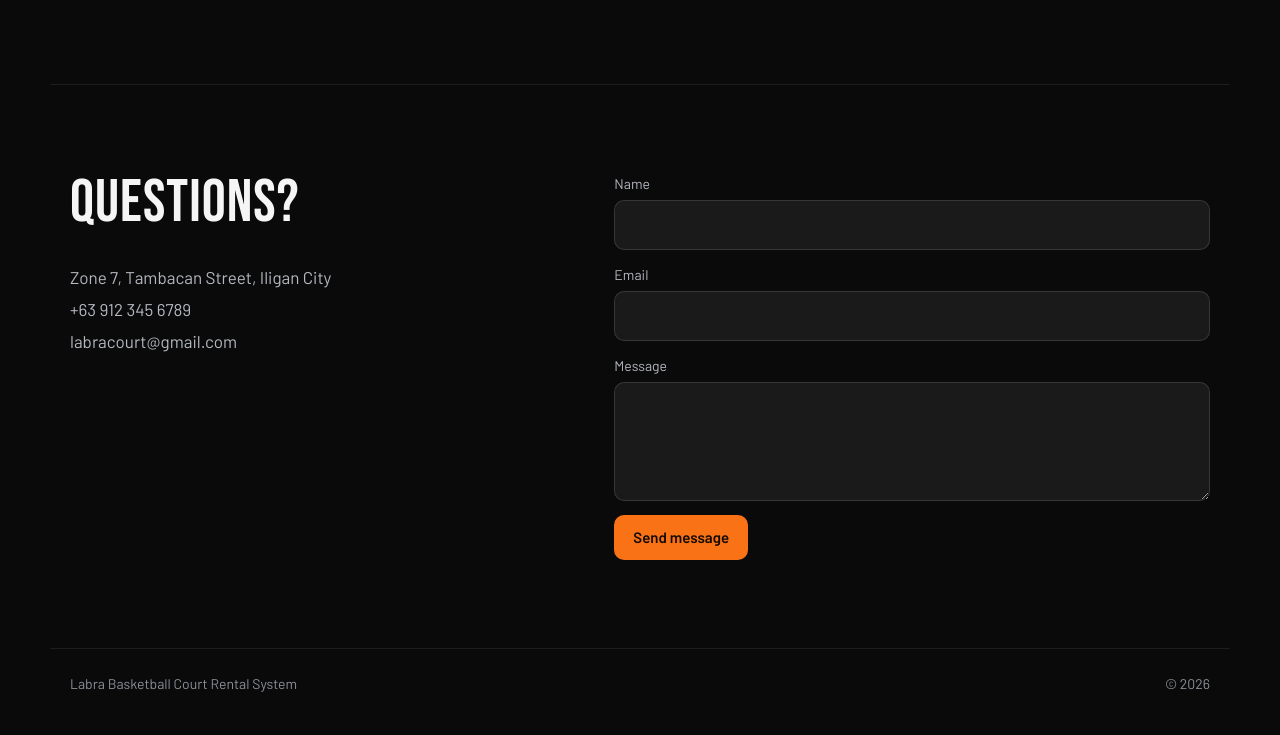
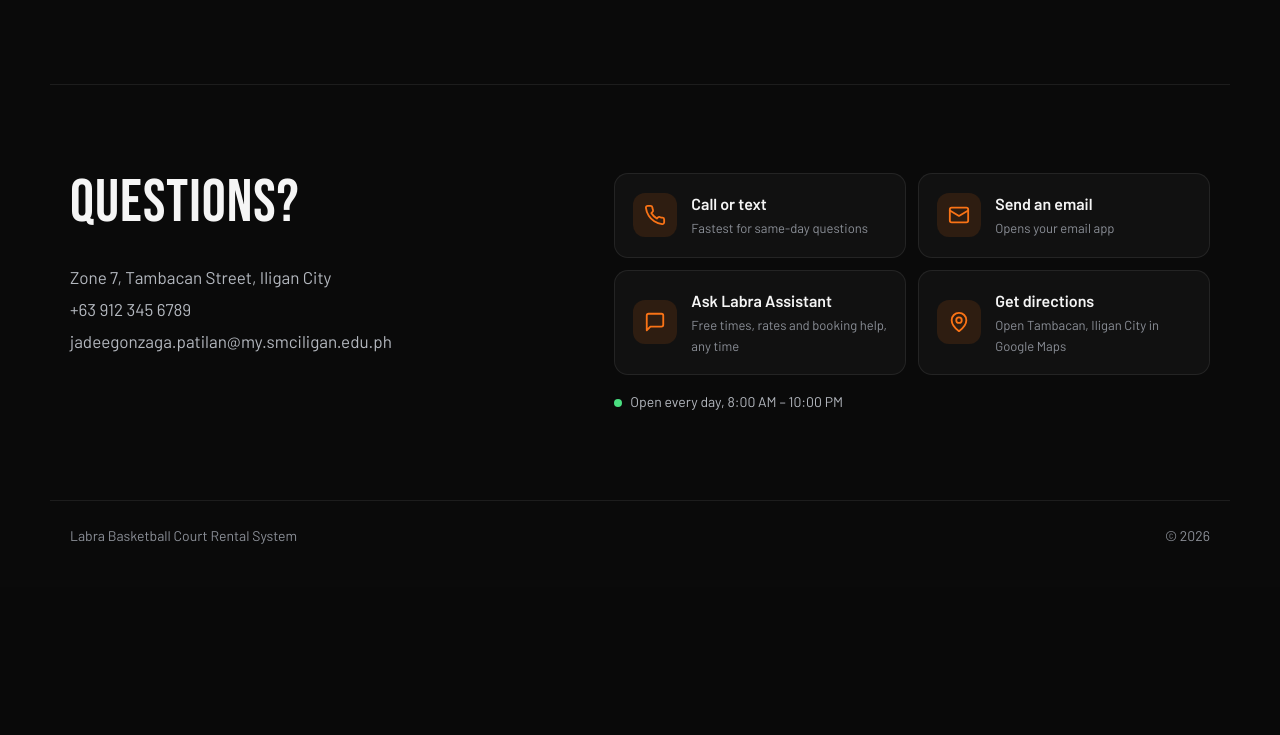
Before and after one commit to jadeepats13-stack/labra_rental_system, a Django app: page / in a window 1280 px wide. Shown: the part 1801-2536 px from the top of the page. After the commit the page ends 2345 px from the top, so only its background shows below. Run offline with Django 5.2, Linux system fonts and the light colour scheme; data that the repository does not hold is empty.

Commit message:
Replace contact form with call, email, chat and directions cards; hash Edit Profile password

```diff
--- a/booking/static/css/user/landing.css
+++ b/booking/static/css/user/landing.css
@@ -341,20 +341,6 @@ a { color: inherit; }
 
 .contact-lines { color: var(--gray-light); font-size: 17px; line-height: 1.9; margin: 0; }
 
-.contact-form {
-    display: grid;
-    gap: 14px;
-}
-
-.contact-form label {
-    display: grid;
-    gap: 6px;
-    font-size: 14px;
-    color: var(--gray-light);
-}
-
-.contact-form .btn { justify-self: start; }
-
 input, textarea {
     width: 100%;
     background: var(--dark-2);
@@ -523,24 +509,79 @@ input.invalid { border-color: var(--red); }
     padding: 0;
 }
 
-/* ── Contact form result ── */
-.contact-status {
-    margin: 0;
-    padding: 10px 12px;
-    border-radius: 10px;
-    font-size: 14px;
-    background: rgba(248, 113, 113, 0.1);
-    border: 1px solid rgba(248, 113, 113, 0.35);
-    color: var(--red);
+/* ── Ways to reach us ── */
+.reach {
+    display: grid;
+    grid-template-columns: repeat(2, minmax(0, 1fr));
+    gap: 12px;
+    align-content: start;
 }
 
-.contact-status.ok {
-    background: rgba(74, 222, 128, 0.1);
-    border-color: rgba(74, 222, 128, 0.35);
-    color: var(--green);
+.reach-card {
+    display: flex;
+    align-items: center;
+    gap: 14px;
+    padding: 18px;
+    border: 1px solid var(--line);
+    border-radius: var(--radius);
+    background: var(--dark);
+    color: var(--white);
+    font: inherit;
+    text-align: left;
+    text-decoration: none;
+    cursor: pointer;
+    transition: border-color 0.2s ease, transform 0.2s ease, background 0.2s ease;
 }
 
-.contact-status[hidden] { display: none; }
+.reach-card:hover {
+    border-color: rgba(249, 115, 22, 0.55);
+    background: var(--dark-2);
+    transform: translateY(-2px);
+}
+
+.reach-icon {
+    flex: 0 0 44px;
+    height: 44px;
+    display: grid;
+    place-items: center;
+    border-radius: 12px;
+    background: rgba(249, 115, 22, 0.12);
+    color: var(--orange);
+}
+
+.reach-icon svg {
+    width: 22px;
+    height: 22px;
+    fill: none;
+    stroke: currentColor;
+    stroke-width: 2;
+    stroke-linecap: round;
+    stroke-linejoin: round;
+}
+
+.reach-text { display: grid; gap: 2px; min-width: 0; }
+.reach-text strong { font-size: 16px; font-weight: 600; }
+.reach-text small { font-size: 13px; color: var(--gray); }
+
+.reach-hours {
+    grid-column: 1 / -1;
+    margin: 4px 0 0;
+    font-size: 14px;
+    color: var(--gray-light);
+}
+
+.reach-dot {
+    display: inline-block;
+    width: 8px;
+    height: 8px;
+    margin-right: 8px;
+    border-radius: 50%;
+    background: var(--green);
+}
+
+@media (max-width: 520px) {
+    .reach { grid-template-columns: 1fr; }
+}
 
 /* ── Forgot password link, code steps ── */
 .auth-tabs[hidden] { display: none; }
--- a/booking/templates/user/landing.html
+++ b/booking/templates/user/landing.html
@@ -10,7 +10,7 @@
     <link rel="preconnect" href="https://fonts.googleapis.com">
     <link rel="preconnect" href="https://fonts.gstatic.com" crossorigin>
     <link href="https://fonts.googleapis.com/css2?family=Bebas+Neue&family=Barlow:wght@400;500;600;700&display=swap" rel="stylesheet">
-    <link rel="stylesheet" href="{% static 'css/user/landing.css' %}?v=3">
+    <link rel="stylesheet" href="{% static 'css/user/landing.css' %}?v=4">
     <link rel="stylesheet" href="{% static 'css/user/chatbot.css' %}?v=1">
 </head>
 
@@ -133,16 +133,37 @@
             <p class="contact-lines">
                 Zone 7, Tambacan Street, Iligan City<br>
                 +63 912 345 6789<br>
-                labracourt@gmail.com
+                jadeegonzaga.patilan@my.smciligan.edu.ph
             </p>
         </div>
-        <form id="contact-form" class="contact-form">
-            <label>Name<input type="text" name="user_name" required></label>
-            <label>Email<input type="email" name="user_email" required></label>
-            <label>Message<textarea name="message" rows="4" required></textarea></label>
-            <button type="submit" class="btn btn-solid" id="contactSend">Send message</button>
-            <p class="contact-status" id="contactStatus" role="status" hidden></p>
-        </form>
+        <!-- Ways to reach us (replaces the old message form) -->
+        <div class="reach">
+            <a class="reach-card" href="tel:+639123456789">
+                <span class="reach-icon" aria-hidden="true">
+                    <svg viewBox="0 0 24 24"><path d="M22 16.9v3a2 2 0 0 1-2.2 2 19.8 19.8 0 0 1-8.6-3.1 19.5 19.5 0 0 1-6-6A19.8 19.8 0 0 1 2.1 4.2 2 2 0 0 1 4.1 2h3a2 2 0 0 1 2 1.7c.1 1 .4 1.9.7 2.8a2 2 0 0 1-.5 2.1L8 9.9a16 16 0 0 0 6 6l1.3-1.3a2 2 0 0 1 2.1-.4c.9.3 1.8.6 2.8.7a2 2 0 0 1 1.8 2z"/></svg>
+                </span>
+                <span class="reach-text"><strong>Call or text</strong><small>Fastest for same-day questions</small></span>
+            </a>
+            <a class="reach-card" href="mailto:jadeegonzaga.patilan@my.smciligan.edu.ph?subject=Question%20about%20the%20LA%20Court">
+                <span class="reach-icon" aria-hidden="true">
+                    <svg viewBox="0 0 24 24"><rect x="2" y="4" width="20" height="16" rx="2"/><path d="m22 7-10 6L2 7"/></svg>
+                </span>
+                <span class="reach-text"><strong>Send an email</strong><small>Opens your email app</small></span>
+            </a>
+            <button type="button" class="reach-card" data-open-chat>
+                <span class="reach-icon" aria-hidden="true">
+                    <svg viewBox="0 0 24 24"><path d="M21 15a2 2 0 0 1-2 2H7l-4 4V5a2 2 0 0 1 2-2h14a2 2 0 0 1 2 2z"/></svg>
+                </span>
+                <span class="reach-text"><strong>Ask Labra Assistant</strong><small>Free times, rates and booking help, any time</small></span>
+            </button>
+            <a class="reach-card" href="https://www.google.com/maps/search/?api=1&query=Tambacan%2C+Iligan+City" target="_blank" rel="noopener">
+                <span class="reach-icon" aria-hidden="true">
+                    <svg viewBox="0 0 24 24"><path d="M20 10c0 6-8 12-8 12s-8-6-8-12a8 8 0 0 1 16 0z"/><circle cx="12" cy="10" r="3"/></svg>
+                </span>
+                <span class="reach-text"><strong>Get directions</strong><small>Open Tambacan, Iligan City in Google Maps</small></span>
+            </a>
+            <p class="reach-hours"><span class="reach-dot"></span>Open every day, 8:00 AM – 10:00 PM</p>
+        </div>
     </section>
 
     <footer class="footer">
@@ -276,44 +297,13 @@
     <script src="{% static 'js/user/landing.js' %}?v=3"></script>
     <script src="{% static 'js/user/chatbot.js' %}?v=1"></script>
     <script>
-        // Contact form: sent by our server, so no email keys are on this page
-        (function () {
-            const form = document.getElementById('contact-form');
-            const status = document.getElementById('contactStatus');
-            const button = document.getElementById('contactSend');
-            function csrf() {
-                const m = document.cookie.match(/(?:^|;\s*)csrftoken=([^;]+)/);
-                if (m) return decodeURIComponent(m[1]);
-                const input = document.querySelector('input[name=csrfmiddlewaretoken]');
-                return input ? input.value : '';
-            }
-            function show(ok, text) {
-                status.hidden = false;
-                status.textContent = text;
-                status.classList.toggle('ok', ok);
-            }
-            form.addEventListener('submit', function (e) {
-                e.preventDefault();
-                if (!form.reportValidity()) return;
-                button.disabled = true;
-                button.textContent = 'Sending…';
-                fetch('{% url 'contact_message' %}', {
-                    method: 'POST',
-                    credentials: 'same-origin',
-                    headers: { 'Content-Type': 'application/json', 'X-CSRFToken': csrf() },
-                    body: JSON.stringify({
-                        name: form.user_name.value, email: form.user_email.value, message: form.message.value,
-                    }),
-                })
-                    .then(function (r) { return r.json(); })
-                    .then(function (data) {
-                        show(!!data.ok, data.message || 'Something went wrong. Please try again.');
-                        if (data.ok) form.reset();
-                    })
-                    .catch(function () { show(false, 'Could not reach the server. Please try again.'); })
-                    .finally(function () { button.disabled = false; button.textContent = 'Send message'; });
+        // "Ask Labra Assistant" card in the contact section opens the chat
+        document.querySelectorAll('[data-open-chat]').forEach(function (btn) {
+            btn.addEventListener('click', function () {
+                const open = document.getElementById('cbOpen');
+                if (open) open.click();
             });
-        })();
+        });
     </script>
 </body>
 
--- a/booking/urls.py
+++ b/booking/urls.py
@@ -18,7 +18,6 @@ urlpatterns = [
     path('booking_confirmation/<int:booking_id>/', views.booking_confirmation, name='booking_confirmation'),
     path('availability/',       views.customer_availability,   name='customer_availability'),
     path('weather_forecast/',   views.weather_forecast,        name='weather_forecast'),
-    path('contact/',            views.contact_message,         name='contact_message'),
     path('chatbot/',            views.chatbot_message,         name='chatbot_message'),
     path('cancel_booking/<int:booking_id>/', views.cancel_booking, name='cancel_booking'),
 
--- a/booking/views.py
+++ b/booking/views.py
@@ -68,40 +68,6 @@ def chatbot_message(request):
     result = chatbot.reply(request, message=str(data.get('message', '')),
                            intent=str(data.get('intent', '')), history=data.get('history'))
     return JsonResponse(result)
-
-
-def contact_message(request):
-    """
-    Landing page contact form. Sent from our server with EmailJS (the keys never
-    reach the browser) to CONTACT_EMAIL, with Reply-To set to the visitor.
-    Limited to 3 messages per visitor per hour so the free email quota lasts.
-    """
-    from django.core.cache import cache
-    from .services.emailjs import send_contact_email
-    if request.method != 'POST':
-        return JsonResponse({'error': 'POST required'}, status=405)
-    data = _json_body(request)
-    name = str(data.get('name', '')).strip()[:100]
-    email = str(data.get('email', '')).strip()[:254]
-    message = str(data.get('message', '')).strip()[:2000]
-    if not name or not email or not message:
-        return JsonResponse({'ok': False, 'message': 'Please fill in your name, email and message.'})
-    try:
-        validate_email(email)
-    except ValidationError:
-        return JsonResponse({'ok': False, 'message': 'Please enter a valid email address.'})
-
-    key = 'contact:' + (request.META.get('HTTP_X_FORWARDED_FOR', '').split(',')[0].strip()
-                        or request.META.get('REMOTE_ADDR', ''))
-    cache.add(key, 0, 3600)
-    if cache.incr(key) > 3:
-        return JsonResponse({'ok': False, 'message': 'You have sent a few messages already. '
-                                                     'Please try again later or call us.'})
-
-    sent, error = send_contact_email(name, email, message)
-    if not sent:
-        return JsonResponse({'ok': False, 'message': error})
-    return JsonResponse({'ok': True, 'message': "Thanks! Your message was sent. We'll reply by email."})
 
 
 def home(request):
@@ -771,7 +737,7 @@ def update_profile(request):
             if new_password != confirm_password:
                 messages.error(request, 'Passwords do not match.')
                 return _customer_page(request, 'profile')
-            customer.password = new_password  # use make_password in production
+            customer.password = make_password(new_password)  # stored hashed, like at sign-up
 
         customer.save()
         messages.success(request, 'Profile updated successfully.')
--- a/rental_system/settings.py
+++ b/rental_system/settings.py
@@ -149,8 +149,6 @@ EMAILJS_PUBLIC_KEY  = os.environ.get('EMAILJS_PUBLIC_KEY', '')
 EMAILJS_PRIVATE_KEY = os.environ.get('EMAILJS_PRIVATE_KEY', '')
 # Second EmailJS template: 6-digit codes for email confirmation and password reset
 EMAILJS_CODE_TEMPLATE_ID = os.environ.get('EMAILJS_CODE_TEMPLATE_ID', '')
-# Inbox that receives the landing page contact form (sent with the template above)
-CONTACT_EMAIL = os.environ.get('CONTACT_EMAIL', '')
 
 # Google Calendar – approved bookings are added to the admin's calendar
 GOOGLE_CLIENT_ID     = os.environ.get('GOOGLE_CLIENT_ID', '')
```
Also changed, not shown: API_SETUP.md (+2 -3 lines), booking/services/emailjs.py (+2 -11 lines), 1 other file.
